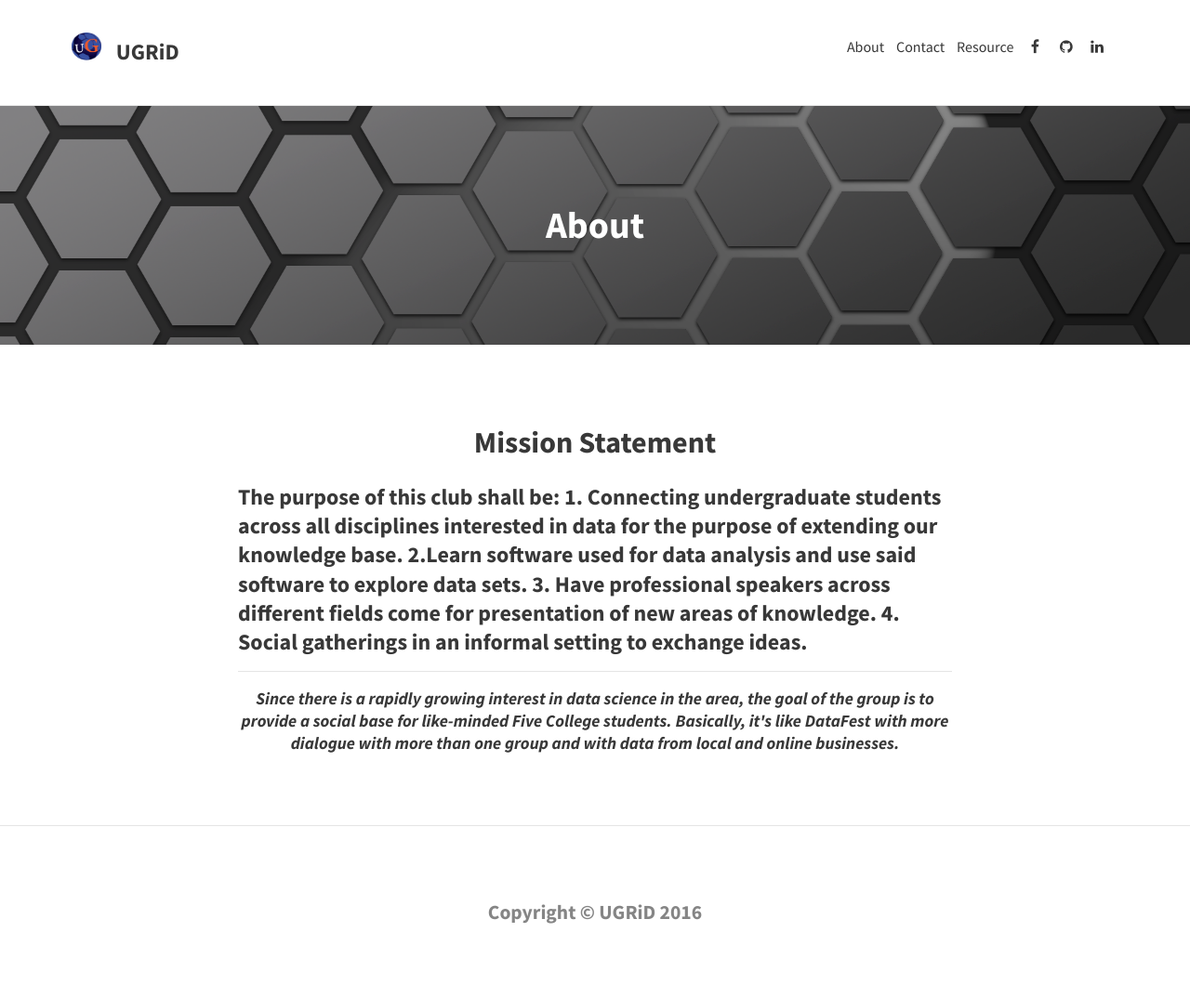
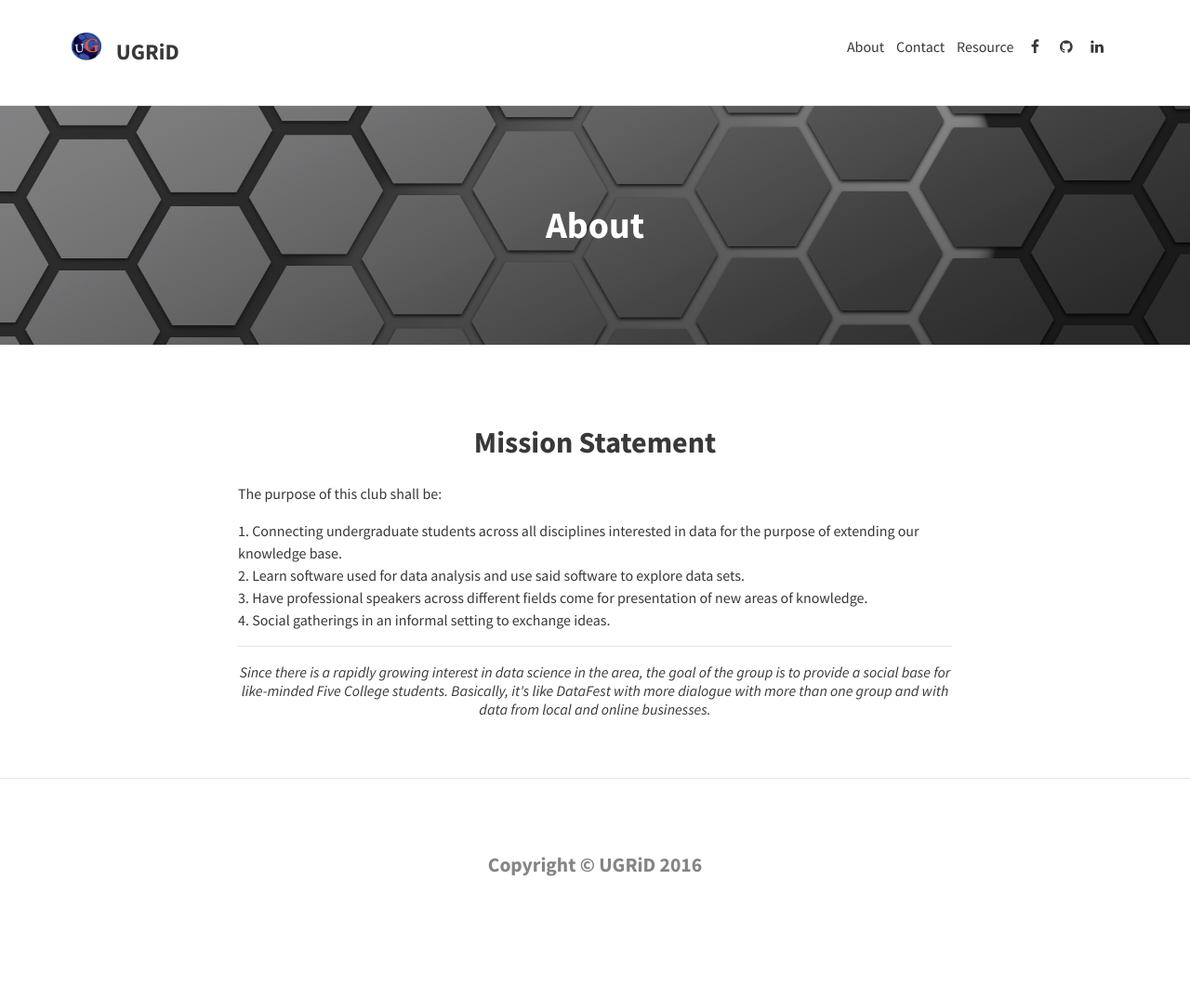
Before and after one commit to sketchplatform/ugriders.github.io, a Jekyll site: the page built from about.md, in a window 1280 px wide. Shown: the whole page at 93% size. Built offline with Jekyll 4.4.1, drawn with Linux system fonts in a browser that asks for light colours; nearby versions of some CDN libraries; after the commit the page ends 1023 px from its top, so only the background shows below that.

Commit message:
Update about.md

```diff
--- a/about.md
+++ b/about.md
@@ -10,20 +10,15 @@ feature-img: "img/texture3.png"
 Mission Statement
 </h2></center>
 
-<h3>
 The purpose of this club shall be:
 
 1. Connecting undergraduate students across all disciplines interested in data for the purpose of extending our knowledge base.
-
-2.Learn software used for data analysis and use said software to explore data sets.
-
+2. Learn software used for data analysis and use said software to explore data sets.
 3. Have professional speakers across different fields come for presentation of new areas of knowledge.
-
 4. Social gatherings in an informal setting to exchange ideas.
-</h3>
 
 ---
 
-<center><h4><i>
+<center><i>
 Since there is a rapidly growing interest in data science in the area, the goal of the group is to provide a social base for like-minded Five College students. Basically, it's like DataFest with more dialogue with more than one group and with data from local and online businesses.
-</i></h4></center>
+</i></center>
```
